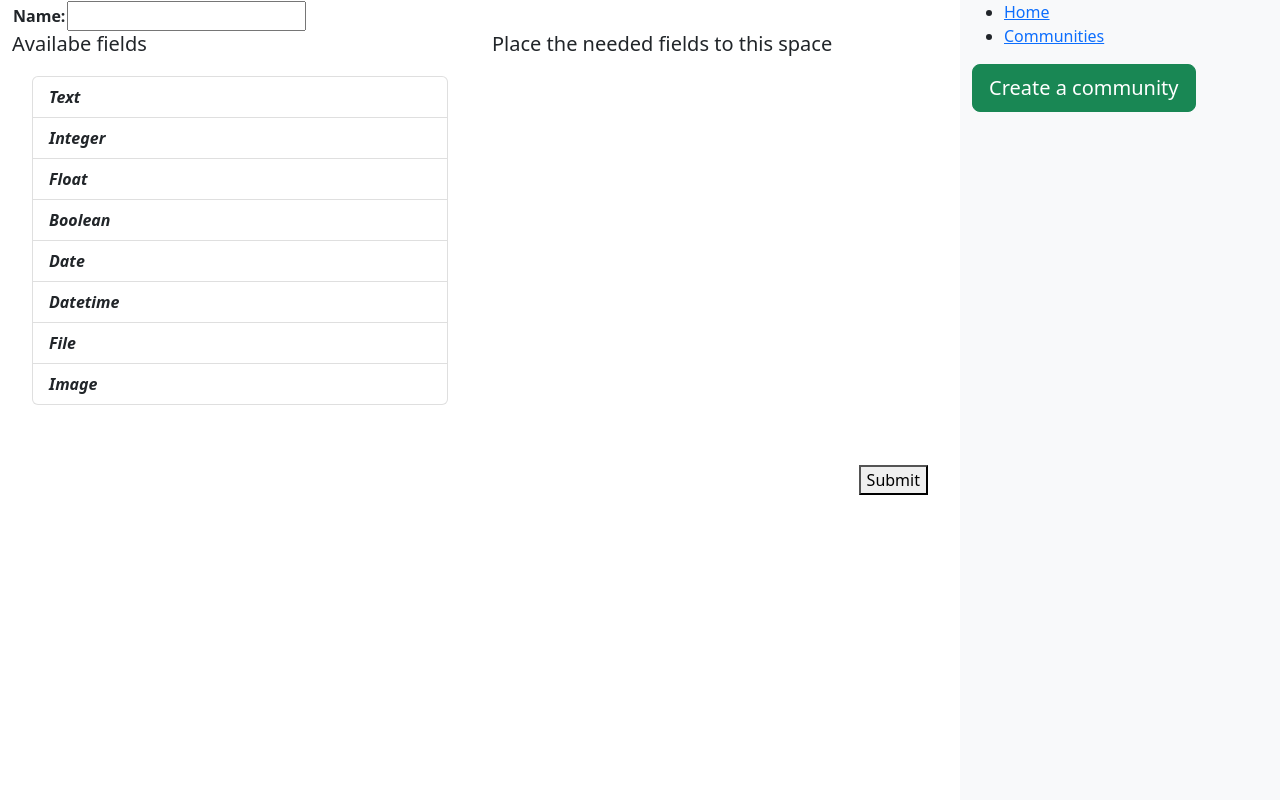
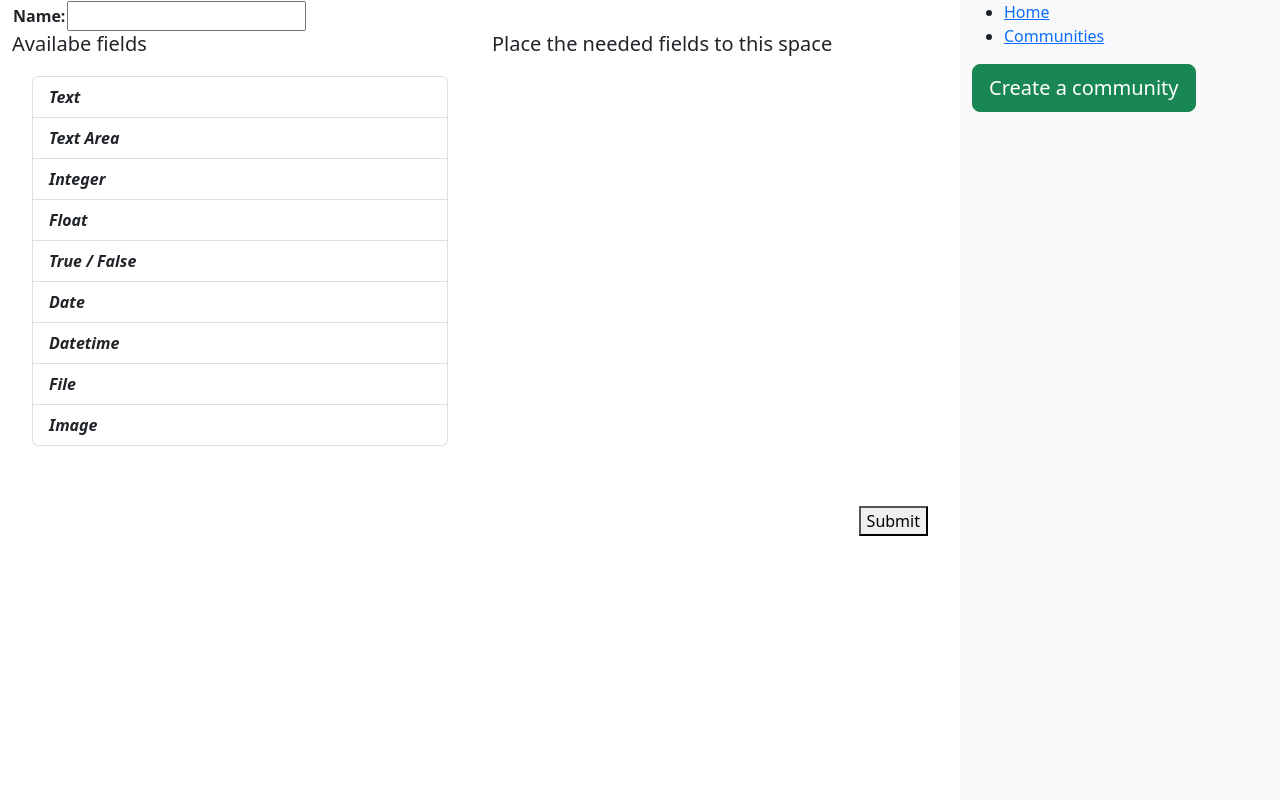
Before and after one commit to aaldaber/SWE573-Spring-2024, a Django app: template cbis/community/templates/community/template_edit.html in a window 1280 px wide. Run offline with Django 4.2, Linux system fonts and the light colour scheme; the template is opened without the code that fills it: values that come from a table or form of the project are taken from there, others are empty; parts of the project's set-up code (start-up, migrations or seed data) failed here and were passed over; some libraries are stand-ins or nearby versions.

Commit message:
adding text area field

```diff
--- a/cbis/community/forms.py
+++ b/cbis/community/forms.py
@@ -22,14 +22,16 @@ class TemplatePreviewForm(forms.Form):
             field_name = each.label
             if each.data_type == "text":
                 self.fields[field_name] = forms.CharField(required=each.required)
+            if each.data_type == "textarea":
+                self.fields[field_name] = forms.CharField(required=each.required, widget=forms.Textarea(attrs={"rows":"5"}))
             elif each.data_type == "integer":
                 self.fields[field_name] = forms.IntegerField(required=each.required)
             elif each.data_type == "boolean":
-                self.fields[field_name] = forms.BooleanField()
+                self.fields[field_name] = forms.BooleanField(required=False)
             elif each.data_type == "float":
                 self.fields[field_name] = forms.FloatField()
             elif each.data_type == "date":
-                self.fields[field_name] = forms.DateField()
+                self.fields[field_name] = forms.DateField(input_formats=['%d-%m-%Y'], label="{} (DD-MM-YYYY)".format(field_name))
             elif each.data_type == "datetime":
                 self.fields[field_name] = forms.DateTimeField()
             elif each.data_type == "file":
--- a/cbis/community/models.py
+++ b/cbis/community/models.py
@@ -44,6 +44,7 @@ class PostTemplate(models.Model):
 
 class TemplateField(models.Model):
     TEXT = "text"
+    TEXTAREA = "textarea"
     INTEGER = "integer"
     BOOLEAN = "boolean"
     FLOAT = "float"
@@ -54,6 +55,7 @@ class TemplateField(models.Model):
 
     TYPE_CHOICES = (
         (TEXT, "Text"),
+        (TEXTAREA, "Text Area"),
         (INTEGER, "Integer"),
         (BOOLEAN, "True / False"),
         (FLOAT, "Float"),
@@ -106,7 +108,8 @@ class Post(models.Model):
 class PostField(models.Model):
     post = models.ForeignKey(Post, on_delete=models.CASCADE, related_name='fields')
     template_field = models.ForeignKey(TemplateField, on_delete=models.CASCADE, related_name='post_fields')
-    content_text = models.TextField(blank=True, null=True)
+    content_text = models.CharField(max_length=255, blank=True, null=True)
+    content_textarea = models.TextField(blank=True, null=True)
     content_integer = models.IntegerField(blank=True, null=True)
     content_boolean = models.BooleanField(blank=True, null=True)
     content_float = models.FloatField(blank=True, null=True)
--- a/cbis/community/templates/community/template_create.html
+++ b/cbis/community/templates/community/template_create.html
@@ -26,9 +26,10 @@
         <h5>Availabe fields</h5>
         <div id="items-1" class="list-group col">
             <div data-id="text" class="list-group-item nested-1"><b><i>Text</i></b></div>
+            <div data-id="textarea" class="list-group-item nested-1"><b><i>Text Area</i></b></div>
             <div data-id="integer" class="list-group-item nested-1"><b><i>Integer</i></b></div>
             <div data-id="float" class="list-group-item nested-1"><b><i>Float</i></b></div>
-            <div data-id="boolean" class="list-group-item nested-1"><b><i>Boolean</i></b></div>
+            <div data-id="boolean" class="list-group-item nested-1"><b><i>True / False</i></b></div>
             <div data-id="date" class="list-group-item nested-1"><b><i>Date</i></b></div>
             <div data-id="datetime" class="list-group-item nested-1"><b><i>Datetime</i></b></div>
             <div data-id="file" class="list-group-item nested-1"><b><i>File</i></b></div>
--- a/cbis/community/templates/community/template_edit.html
+++ b/cbis/community/templates/community/template_edit.html
@@ -26,9 +26,10 @@
         <h5>Availabe fields</h5>
         <div id="items-1" class="list-group col">
             <div data-id="text" class="list-group-item nested-1"><b><i>Text</i></b></div>
+            <div data-id="textarea" class="list-group-item nested-1"><b><i>Text Area</i></b></div>
             <div data-id="integer" class="list-group-item nested-1"><b><i>Integer</i></b></div>
             <div data-id="float" class="list-group-item nested-1"><b><i>Float</i></b></div>
-            <div data-id="boolean" class="list-group-item nested-1"><b><i>Boolean</i></b></div>
+            <div data-id="boolean" class="list-group-item nested-1"><b><i>True / False</i></b></div>
             <div data-id="date" class="list-group-item nested-1"><b><i>Date</i></b></div>
             <div data-id="datetime" class="list-group-item nested-1"><b><i>Datetime</i></b></div>
             <div data-id="file" class="list-group-item nested-1"><b><i>File</i></b></div>
```
Also changed, not shown: cbis/community/migrations/0005_postfield_content_textarea_and_more.py (added).
